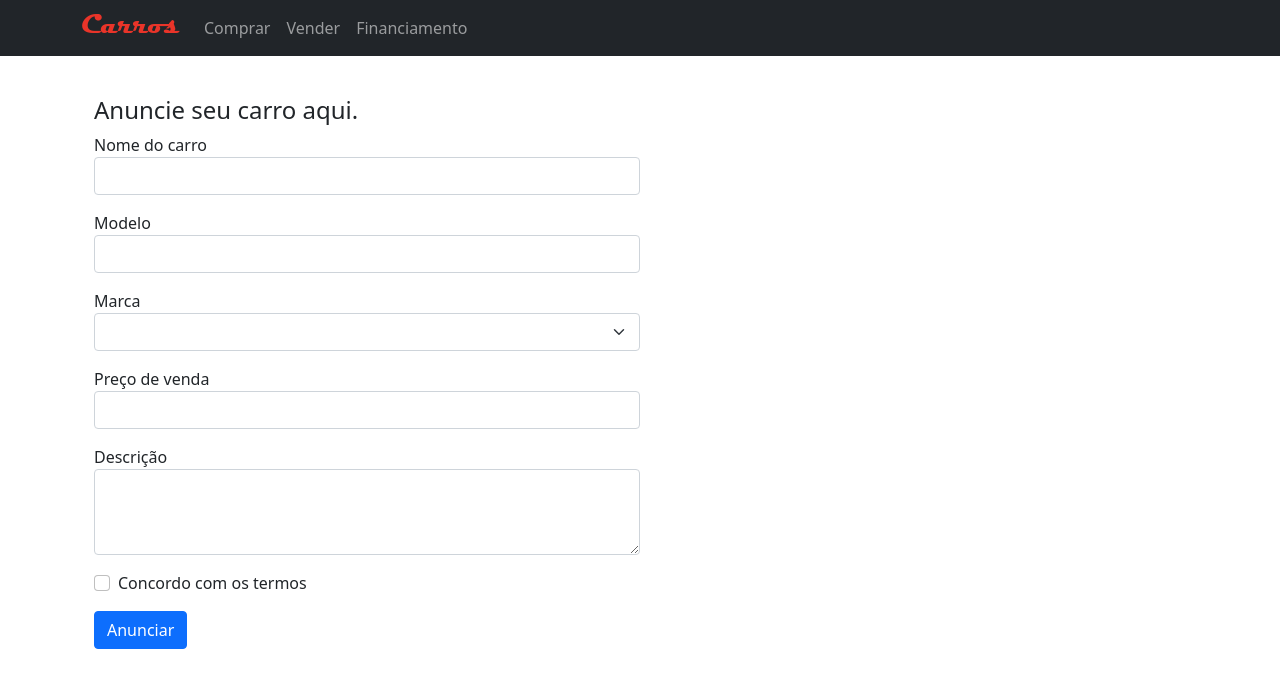
After one commit to jeaanreiis/cars, a Flask app: page /vender in a window 1280 px wide. The commit adds this page. Shown: the top 688 px of the page. Run offline with Flask 3, Linux system fonts and the light colour scheme; some libraries are stand-ins or nearby versions.

Commit message:
refacotr: ajustes no banco, criacao dos formularios com wtf, criacao da regra de negocio

```diff
--- a/app.py
+++ b/app.py
@@ -1,10 +1,19 @@
 import os
 
+
 from app import create_app, db
+from app.models import Cars, Buy
 from flask_migrate import Migrate
 
 
 app = create_app(os.getenv('FLASK_CONFIG') or 'default')
+migrate = Migrate(app, db)
+
+@app.shell_context_processor
+def make_shell_context():
+    return {"db": db, "Cars": Cars, "Buy": Buy}
 
 if __name__ == '__main__':
-    app.run(debug=True)
+    with app.app_context():
+        db.create_all()
+        app.run()
--- a/app/auth/__init__.py
+++ b/app/auth/__init__.py
@@ -2,6 +2,6 @@ from flask import (
     Blueprint, flash, g, redirect, render_template, request, session, url_for
 )
 
-bp = Blueprint('auth', __name__, url_prefix='/auth', template_folder='templates')
+bp_auth = Blueprint('auth', __name__, url_prefix='/auth', template_folder='templates')
 
 from . import auth
--- a/app/main/__init__.py
+++ b/app/main/__init__.py
@@ -2,6 +2,6 @@ from flask import (
     Blueprint, flash, g, redirect, render_template, request, session, url_for
 )
 
-bp = Blueprint('routes', __name__, template_folder='templates')
+bp_routes = Blueprint('routes', __name__, template_folder='templates')
 
 from . import routes
--- /dev/null
+++ b/app/main/forms.py
@@ -0,0 +1,11 @@
+import re
+
+from wtforms import Form, BooleanField, StringField, TelField, EmailField, DecimalField, SelectField, validators, FileField, TextAreaField
+
+
+class VendaForm(Form):
+    nome = StringField('Nome do carro', [validators.Length(min=3, max=50)])
+    modelo = StringField('Modelo', [validators.Length(min=3, max=50)])
+    marca = SelectField('Marca', choices=[('', ''), ('px', 'Pixar'), ('dny', 'Disney')])
+    valor = StringField('Preço de venda')
+    descricao = TextAreaField('Descrição')
--- a/app/main/routes.py
+++ b/app/main/routes.py
@@ -1,8 +1,41 @@
-from flask import redirect, url_for, render_template
+from flask import redirect, url_for, render_template, request, flash
+from ..models import db, Cars, Buy
+from .forms import VendaForm
 
-from . import bp
+from . import bp_routes
 
 
-@bp.route('/', methods=('GET', 'POST'))
-def index():
-    return render_template('index.html')
+@bp_routes.route('/comprar', methods=('GET', 'POST'))
+def compra():
+    form = None
+
+    cat = Cars.query.all()
+
+    return render_template('comprar.html', form=form, cat=cat)
+
+
+@bp_routes.route('/vender', methods=('GET', 'POST'))
+def venda():
+    form = VendaForm(request.form)
+
+    if request.method == 'POST':
+
+        cars = Cars()
+
+        cars.nome=form.nome.data
+        cars.modelo=form.modelo.data
+        cars.marca=form.marca.data
+        cars.valor=form.valor.data
+        cars.descricao=form.descricao.data
+
+        db.session.add(cars)
+        db.session.commit()
+
+        return redirect(request.url)
+
+    return render_template('vender.html', form=form)
+
+@bp_routes.route('/financiamento', methods=('GET', 'POST'))
+def financiamento():
+
+    return render_template('financiamento.html')
--- a/app/main/templates/base.html
+++ b/app/main/templates/base.html
@@ -24,13 +24,13 @@
               <div class="collapse navbar-collapse" id="navbarNav">
                 <ul class="navbar-nav">
                     <li class="nav-item">
-                      <a class="nav-link" href="#">Comprar</a>
+                      <a class="nav-link" href="{{ url_for('.compra') }}">Comprar</a>
                     </li>
                     <li class="nav-item">
-                      <a class="nav-link" href="#">Vender</a>
+                      <a class="nav-link" href="{{ url_for('.venda') }}">Vender</a>
                     </li>
                     <li class="nav-item">
-                      <a class="nav-link" href="#">Financiamento</a>
+                      <a class="nav-link" href="{{ url_for('.financiamento') }}">Financiamento</a>
                     </li>
                   </ul>
               </div>
@@ -48,9 +48,7 @@
             <!-- Conteúdo da página -->
             {% block content %}{% endblock %}
         </div>
-        <ul class="pagination justify-content-center" style="margin:20px 0">
-            <li class="page-item">...</li>
-        </ul>
+
     </body>
     <footer>
         <!--Rodapé da página-->
--- /dev/null
+++ b/app/main/templates/vender.html
@@ -0,0 +1,40 @@
+{% extends "base.html" %}
+
+{% block title %}Vender{% endblock %}
+
+{% block content %}
+<div class="container mt-5">
+    <div class="pt-5">
+        <h1 class="texto-principal p">Anuncie seu carro aqui.</h1>
+    </div>
+    <form method="post" class="col-6">
+
+        <div class="mb-3">
+          {{ form.nome.label(for="nomeCarro") }}
+          {{ form.nome(type="text", class="form-control", id="nomeCarro")}}
+        </div>
+        <div class="mb-3">
+          {{ form.modelo.label(for="modeloCarro") }}
+          {{ form.modelo(type="text", class="form-control", id="modeloCarro")}}
+        </div>
+        <div class="mb-3">
+          {{ form.marca.label(for="marcaCarro") }}
+          {{ form.marca(type="text", class="form-control form-select", id="marcaCarro")}}
+        </div>
+        <div class="mb-3">
+          {{ form.valor.label(for="valorCarro") }}
+          {{ form.valor(type="text", class="form-control", id="valorCarro")}}
+        </div>
+        <div class="mb-3">
+          {{ form.descricao.label(for="descricaoCarro") }}
+          {{ form.descricao(type="textArea", class="form-control", id="descricaoCarro", rows="3")}}
+        </div>
+        <div class="mb-3 form-check">
+          <input type="checkbox" class="form-check-input" id="temosCheck1">
+          <label class="form-check-label" for="termosCheck1">Concordo com os termos</label>
+        </div>
+        <button type="submit" class="btn btn-primary">Anunciar</button>
+      </form>
+</div>
+
+{% endblock %}
```
Also changed, not shown: app/__init__.py (+7 -4 lines), app/auth/auth.py (+4 -4 lines), app/main/templates/comprar.html (added, +75 -0 lines), app/main/templates/financiamento.html (added, +7 -0 lines), app/main/templates/index.html (deleted, +0 -62 lines), app/models.py (+28 -0 lines), config.py (+6 -1 lines), app/static/img/sally.png (renamed from app/static/img/Sally.png), app/static/img/strip-weathers.png (renamed from app/static/img/Strip-Weathers.png), app/static/img/tom.png (renamed from app/static/img/Mate.png), database.db.
